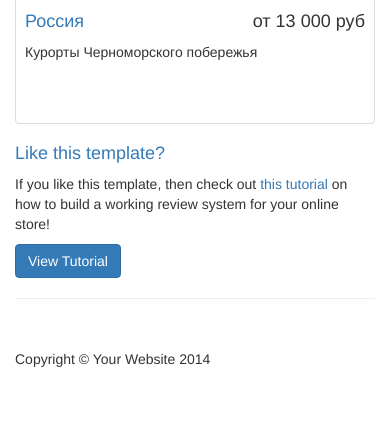
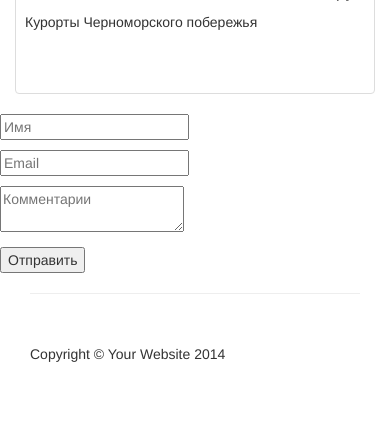
Before and after one commit to artedition/Travel-agency, a PHP site: page / in a window 390 px wide. Shown: the part 2355-2784 px from the top of the page. After the commit the page ends 2717 px from the top, so only its background shows below. Run offline with PHP 8.4, Linux system fonts and the light colour scheme.

Commit message:
добавлена форма

```diff
--- a/css/shop-homepage.css
+++ b/css/shop-homepage.css
@@ -66,7 +66,7 @@ footer {
     padding: 10px;
     font-size: 40px;
 
-#home .row {
+#home .row {shape-outside:
     margin-bottom: 30px;
 }
 
@@ -83,8 +83,6 @@ footer {
     margin: 0 auto;
     display: block;
 }
-
-
 
 
 /*background-image: url("https://www.transparenttextures.com/patterns/axiom-pattern.png");*/
--- a/index.html
+++ b/index.html
@@ -129,17 +129,22 @@
                                     </a>
                                 </div>
                                 <div class="item">
+                                <a href="sochi.html">
                                     <img class="slide-image" src="img/2.png" alt="">
                                     <p>
                                         Сочи от 31 000 рублей
                                     </p>
+                                    </a>
                                 </div>
                                 <div class="item">
+                                 <a href="turkey.html">
                                     <img class="slide-image" src="img/3.jpg" alt="">
-                                </div>
+
                                 <p>
                                         Горящие туры в Турцию
-                                    </p>
+                             </p>
+                             </a>
+                             </div>
                             </div>
                            <a class="left carousel-control" href="#carousel-example-generic" data-slide="prev">
 
@@ -209,12 +214,34 @@
                             </div>
                            </div>
                     </div>
-                    <div class="col-sm-4 col-lg-4 col-md-4">
+                    <div id="form-main">
+  <div id="form-div">
+    <form class="form" id="form1">
+
+      <p class="name">
+        <input name="name" type="text" class="validate[required,custom[onlyLetter],length[0,100]] feedback-input" placeholder="Имя" id="name" />
+      </p>
+
+      <p class="email">
+        <input name="email" type="text" class="validate[required,custom[email]] feedback-input" id="email" placeholder="Email" />
+      </p>
+
+      <p class="text">
+        <textarea name="text" class="validate[required,length[6,300]] feedback-input" id="comment" placeholder="Комментарии"></textarea>
+      </p>
+
+            <div class="submit">
+        <input type="submit" value="Отправить" id="button-blue"/>
+        <div class="ease"></div>
+      </div>
+    </form>
+  </div>
+                  <!-- <div class="col-sm-4 col-lg-4 col-md-4">
                         <h4><a href="#">Like this template?</a>
                         </h4>
                         <p>If you like this template, then check out <a target="_blank" href="http://maxoffsky.com/code-blog/laravel-shop-tutorial-1-building-a-review-system/">this tutorial</a> on how to build a working review system for your online store!</p>
                         <a class="btn btn-primary" target="_blank" href="http://maxoffsky.com/code-blog/laravel-shop-tutorial-1-building-a-review-system/">View Tutorial</a>
-                    </div>
+                    </div>  -->
                 </div>
             </div>
         </div>
```
